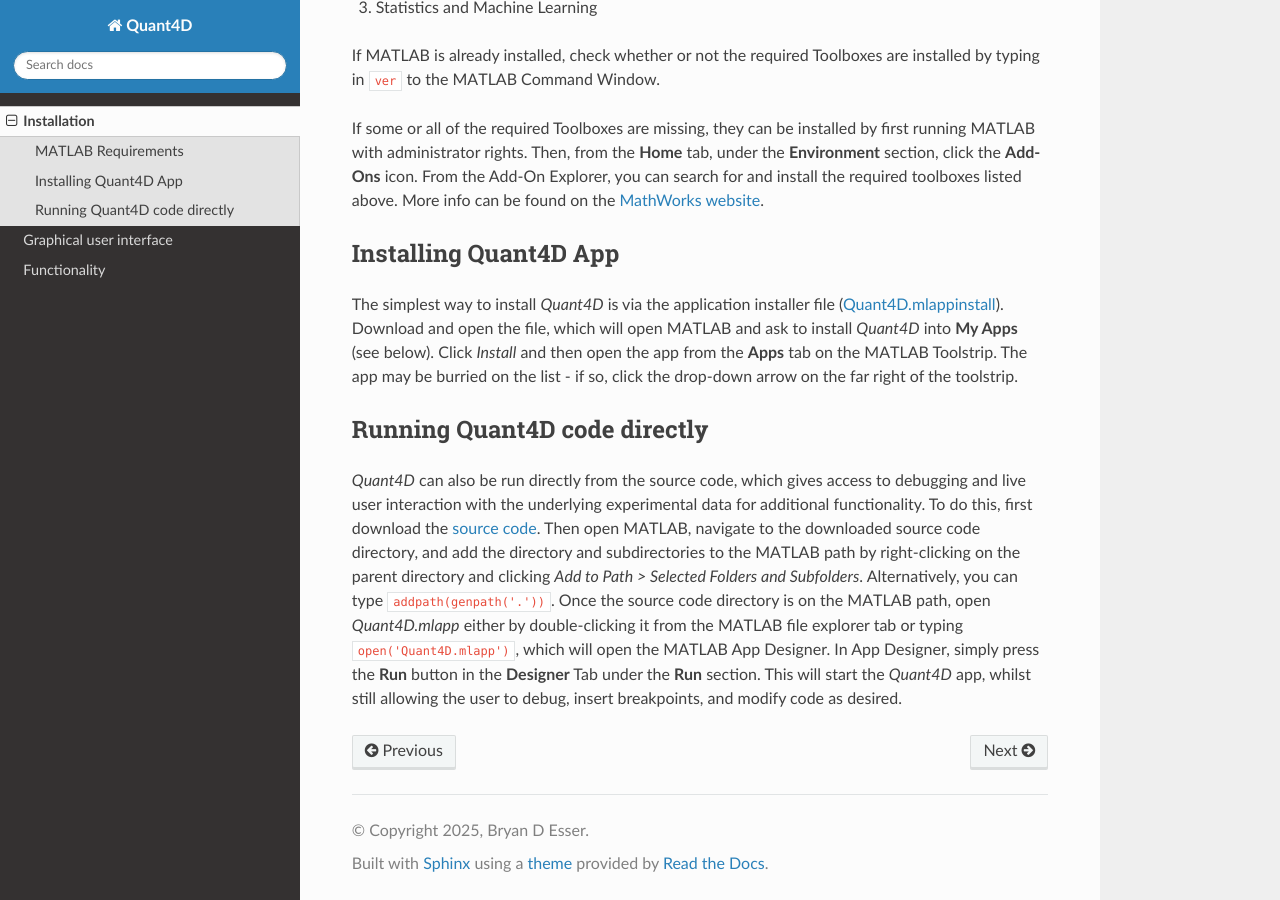
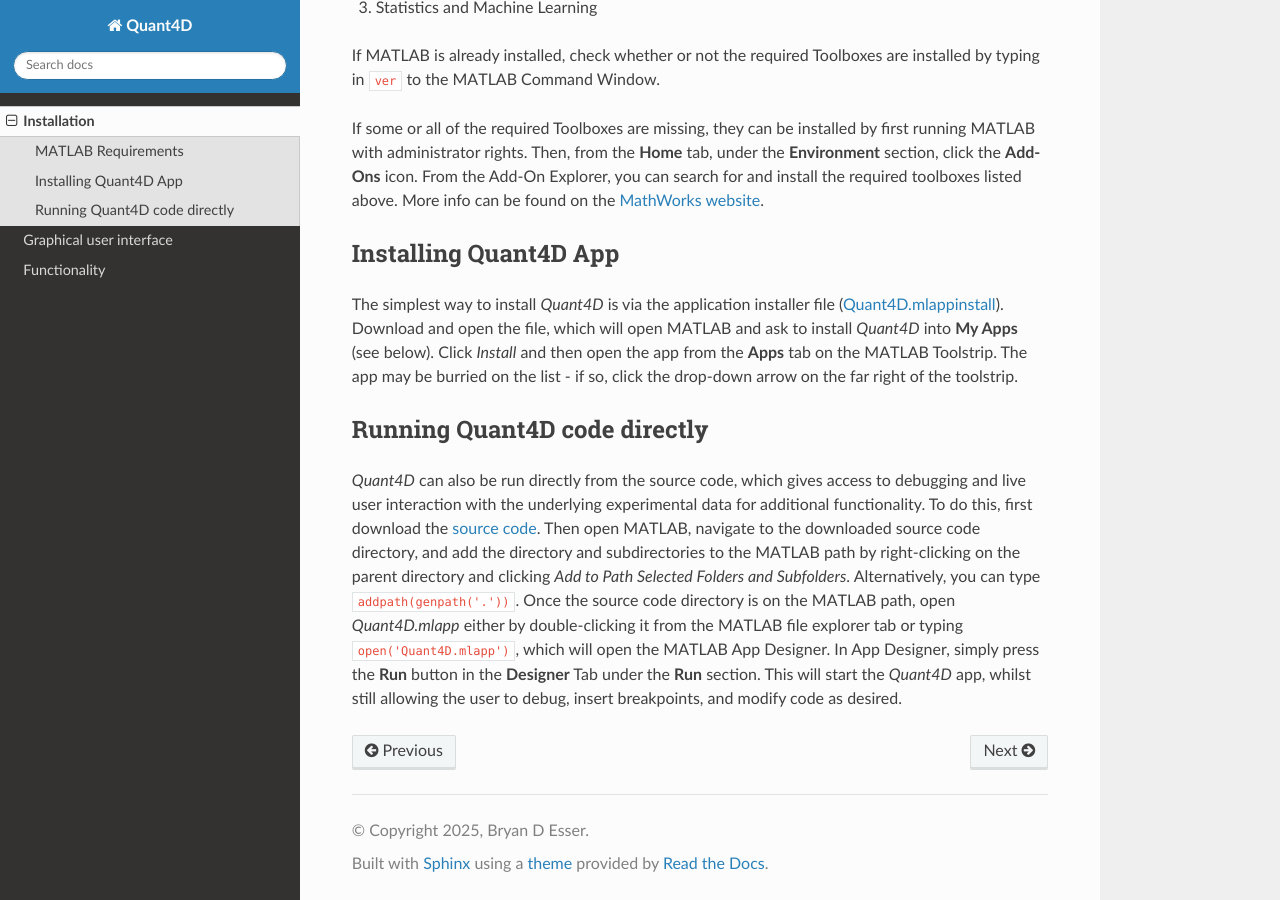
Before and after one commit to bryandesser/Quant4D, a Sphinx documentation site: the page built from docs/source/installation.rst, in a window 1280 px wide and 900 px high, scrolled down 520 px. Built offline with Sphinx 7.4.7 and the Read the Docs theme 3.1.0, drawn with Linux system fonts in a browser that asks for light colours; pages that are not in the unit, such as notebooks, are missing from menus.

```diff
--- a/docs/source/installation.rst
+++ b/docs/source/installation.rst
@@ -35,7 +35,7 @@ The simplest way to install `Quant4D` is via the application installer file (`Qu
 Running Quant4D code directly
 -----------------------------
 
-`Quant4D` can also be run directly from the source code, which gives access to debugging and live user interaction with the underlying experimental data for additional functionality. To do this, first download the `source code <https://github.com/bryandesser/Quant4D/tree/master/source_code>`_. Then open MATLAB, navigate to the downloaded source code directory, and add the directory and subdirectories to the MATLAB path by right-clicking on the parent directory and clicking `Add to Path > Selected Folders and Subfolders`. Alternatively, you can type ``addpath(genpath('.'))``. Once the source code directory is on the MATLAB path, open `Quant4D.mlapp` either by double-clicking it from the MATLAB file explorer tab or typing ``open('Quant4D.mlapp')``, which will open the MATLAB App Designer. In App Designer, simply press the **Run** button in the **Designer** Tab under the **Run** section. This will start the `Quant4D` app, whilst still allowing the user to debug, insert breakpoints, and modify code as desired.
+`Quant4D` can also be run directly from the source code, which gives access to debugging and live user interaction with the underlying experimental data for additional functionality. To do this, first download the `source code <https://github.com/bryandesser/Quant4D/tree/master/source_code>`_. Then open MATLAB, navigate to the downloaded source code directory, and add the directory and subdirectories to the MATLAB path by right-clicking on the parent directory and clicking `Add to Path  Selected Folders and Subfolders`. Alternatively, you can type ``addpath(genpath('.'))``. Once the source code directory is on the MATLAB path, open `Quant4D.mlapp` either by double-clicking it from the MATLAB file explorer tab or typing ``open('Quant4D.mlapp')``, which will open the MATLAB App Designer. In App Designer, simply press the **Run** button in the **Designer** Tab under the **Run** section. This will start the `Quant4D` app, whilst still allowing the user to debug, insert breakpoints, and modify code as desired.
 
 ..
     .. image:: ../_static/add_to_path.png
```
